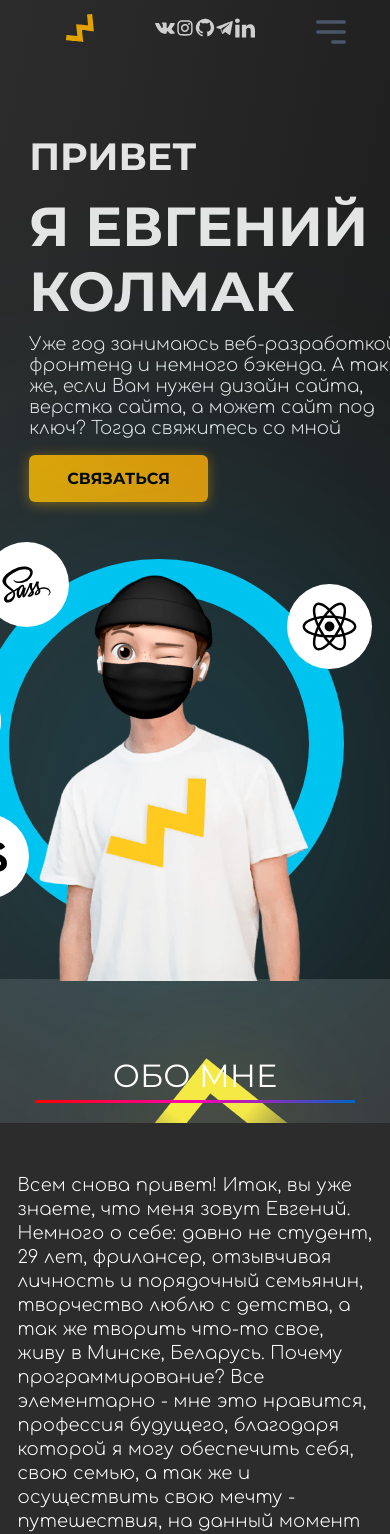
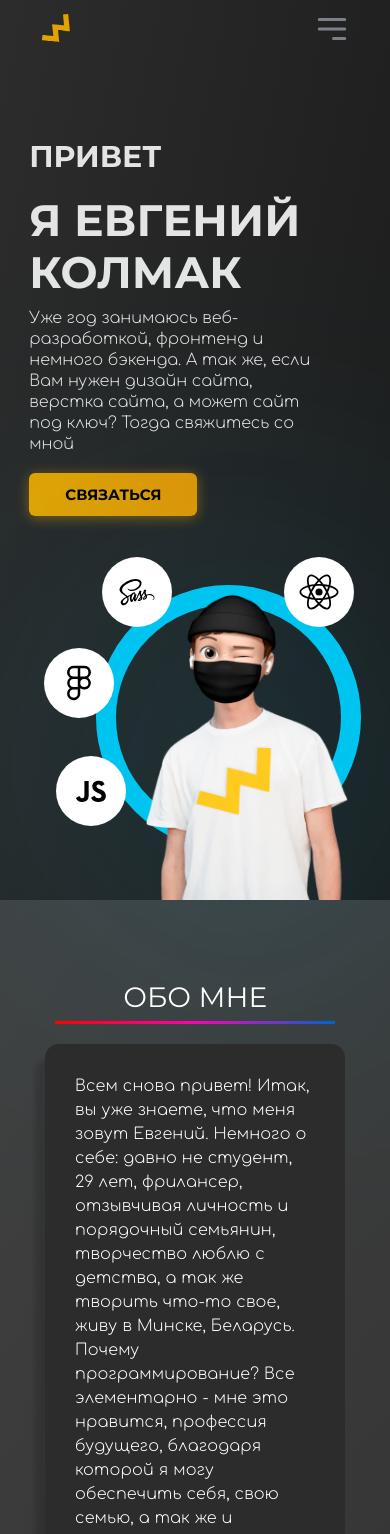
Before and after one commit to evgeniy-kolmak/Webhuman, a React (Create React App) app: page / in a window 390 px wide. Shown: the top 1534 px of the page. Built offline with nearby package versions, Linux system fonts and the light colour scheme.

Commit message:
design responsive

```diff
--- a/src/Contacts/Contacts.jsx
+++ b/src/Contacts/Contacts.jsx
@@ -9,8 +9,8 @@ export default function Contacts() {
         <div className="contacts-wrapper">
           <div className="contact">
             <h3 className="contact-title">Связаться со мной</h3>
-            <span className="call">Позвонить<a className="contact-link" href="tel:+375297413900">+375 (29) 741-39-00</a></span>
-            <span className="write" >Написать на Email:<a className="contact-link" href="mailto:evgeniy.kolmak@gmail.com">evgeniy.kolmak@gmail.com</a></span>
+            <span className="call">Позвонить:<a className="contact-link" href="tel:+375297413900">+375 (29) 741-39-00</a></span>
+            <span className="write" >Написать:<a className="contact-link" href="mailto:evgeniy.kolmak@gmail.com">evgeniy.kolmak@gmail.com</a></span>
           </div>
           <div className="contact-wrapper">
             <Form />
--- a/src/Header/HeaderTop.jsx
+++ b/src/Header/HeaderTop.jsx
@@ -40,7 +40,7 @@ export default function HeaderTop() {
               <use href="/images/sprite.svg#github"></use>
             </svg>
           </a>
-          <a href="https://t.me/evgeniykolmak" target="_blank" >
+          <a className="social-icon" href="https://t.me/evgeniykolmak" target="_blank" >
             <svg className="social-icon">
               <use href="/images/sprite.svg#telegram"></use>
             </svg>
--- a/src/Header/Sidebar/Sidebar.css
+++ b/src/Header/Sidebar/Sidebar.css
@@ -11,6 +11,7 @@
 /* Color/shape of burger icon bars */
 .bm-burger-bars {
   background: #E4E4E4;
+
 }
 
 
@@ -22,7 +23,7 @@
 
 /* Color/shape of close button cross */
 .bm-cross {
-  background: #bdc3c7;
+  background: #c7bdc4;
 }
 
 /*
@@ -40,6 +41,7 @@ Note: Beware of modifying this element as it can break the animations - you shou
   background: linear-gradient(101.56deg, #303030 1.56%, #1d1d1d 95.55%);
   padding: 2.5em 1.5em 0;
   font-size: 1.15em;
+
 }
 
 /* Morph shape necessary with bubble or elastic */
@@ -51,6 +53,9 @@ Note: Beware of modifying this element as it can break the animations - you shou
 .bm-item-list {
   color: #b8b7ad;
   padding: 0.8em;
+  display: flex;
+  justify-content: space-between;
+  flex-direction: column;
 }
 
 /* Individual item */
@@ -67,9 +72,48 @@ Note: Beware of modifying this element as it can break the animations - you shou
 /* Styling of overlay */
 .bm-overlay {
   background: rgba(0, 0, 0, 0.3);
+
 }
 
 
 .bm-item:hover {
   color: #ffffff;
 }
+
+.list-items--sidebar {
+  margin-top: 30px;
+  list-style-type: none;
+  transform: translateY(-70%);
+
+}
+
+.list-item--sidebar {
+  margin-top: 15px;
+}
+
+.menu-title {
+  text-align: right;
+  padding-right: 10px;
+  font-family: 'Montserrat', sans-serif;
+  font-weight: normal;
+  font-size: 35px;
+  line-height: 54px;
+  color: #ffffff;
+  text-transform: uppercase;
+  background:
+    linear-gradient(to right,
+      rgba(255, 0, 0, 1),
+      rgba(255, 0, 180, 1),
+      rgba(0, 100, 200, 1));
+  background-size: 100% 3px, 0 3px;
+  background-position: 100% 100%, 0 100%;
+  background-repeat: no-repeat;
+  width: 123%;
+}
+
+
+.social--sidebar,
+.download-cv--sidebar {
+  visibility: hidden;
+  opacity: 0;
+}
--- a/src/Header/Sidebar/Sidebar.jsx
+++ b/src/Header/Sidebar/Sidebar.jsx
@@ -5,13 +5,41 @@ import './Sidebar.css'
 export default function Sidebar() {
 
   return (
-    <Menu right customBurgerIcon={<img src="/images/menu.svg" />} >
-      <ul className="list-ite">
-        <li className="list-item"><Link activeClass="link" to="home" spy={true} smooth={true} duration={500}>Главная</Link></li>
-        <li className="list-item"><Link activeClass="link" to="about" spy={true} smooth={true} duration={500}>Обо мне</Link></li>
-        <li className="list-item"><Link activeClass="link" to="portfolio" spy={true} smooth={true} duration={500}>Портфолио</Link></li>
-        <li className="list-item"><Link activeClass="link" to="contacts" spy={true} smooth={true} duration={500}>Контакты</Link></li>
+    <Menu right customBurgerIcon={<img src="/images/menu.svg" />} width={270} >
+      <h2 className="menu-title">Меню</h2>
+      <ul className="list-items--sidebar">
+        <li className="list-item--sidebar"><Link activeClass="link--sidebar" to="home" spy={true} smooth={true} duration={500}>Главная</Link></li>
+        <li className="list-item--sidebar"><Link activeClass="link--sidebar" to="about" spy={true} smooth={true} duration={500}>Обо мне</Link></li>
+        <li className="list-item--sidebar"><Link activeClass="link--sidebar" to="portfolio" spy={true} smooth={true} duration={500}>Портфолио</Link></li>
+        <li className="list-item--sidebar"><Link activeClass="link--sidebar" to="contacts" spy={true} smooth={true} duration={500}>Контакты</Link></li>
       </ul>
+      <div className="social--sidebar">
+        <a className="social-link--sidebar" href="https://vk.com/evgeniykolmak" target="_blank" >
+          <svg className="social-icon">
+            <use href="/images/sprite.svg#vk"></use>
+          </svg>
+        </a>
+        <a className="social-link--sidebar" href="https://www.instagram.com/evgeniykolmak/" target="_blank">
+          <svg className="social-icon">
+            <use href="/images/sprite.svg#instagram"></use>
+          </svg>
+        </a>
+        <a className="social-link--sidebar" href="https://github.com/evgeniy-kolmak" target="_blank" >
+          <svg className="social-icon">
+            <use href="/images/sprite.svg#github"></use>
+          </svg>
+        </a>
+        <a className="social-link--sidebar" href="https://t.me/evgeniykolmak" target="_blank" >
+          <svg className="social-icon">
+            <use href="/images/sprite.svg#telegram"></use>
+          </svg>
+        </a>
+        <a className="social-link--sidebar" href="https://www.linkedin.com/in/evgeniy-kolmak-372b43227/" target="_blank">
+          <svg className="social-icon">
+            <use href="/images/sprite.svg#in"></use>
+          </svg>
+        </a>
+      </div>
       <a href="#" className="btn download-cv--sidebar" download>Скачать CV</a>
     </ Menu>
   );
--- a/src/Responsive.css
+++ b/src/Responsive.css
@@ -95,7 +95,8 @@
     top: 670px;
   }
 
-  .section-title {
+  .section-title,
+  .menu-title {
     font-size: 32px;
 
   }
@@ -473,7 +474,16 @@
     max-width: 85%;
   }
 
-
+  .download-cv--sidebar {
+    visibility: visible;
+    color: inherit;
+    text-decoration: none;
+    border: 1px solid #E4E4E4;
+    text-align: center;
+    cursor: pointer;
+    margin: 0;
+    opacity: 1;
+  }
 
   .logo {
     width: 28px;
@@ -531,4 +541,369 @@
 }
 
 
-@media (max-width: 600px) {}
+@media (max-width: 600px) {
+
+  .bm-burger-button {
+    width: 44px;
+    height: 38px;
+  }
+
+  .hero {
+    margin-right: 0;
+  }
+
+  .social {
+    flex-basis: 25%;
+    transform: translateX(-60%);
+  }
+
+  .hello {
+    font-size: 34px;
+  }
+
+  .main-title {
+    font-size: 50px;
+    line-height: 55px;
+  }
+
+  .main-description {
+    font-size: 16px;
+  }
+
+  .main-button {
+    padding: 12px 36px;
+    font-size: 15px;
+  }
+
+  .set-background {
+    border-width: 33px;
+  }
+
+  .sass {
+    top: -15px;
+    right: 270px;
+  }
+
+  .figma {
+    right: 347px;
+  }
+
+  .hero-image {
+    bottom: -83px;
+  }
+
+  .hard-skills {
+    width: 80px;
+    height: 80px;
+  }
+
+  .section-title,
+  .menu-title {
+    font-size: 30px;
+  }
+
+  .set-white {
+    display: none;
+  }
+
+  .about-me-information {
+    font-size: 16px;
+    padding: 30px;
+    width: 420px;
+  }
+
+  .set-blue {
+    border-width: 25px;
+    width: 300px;
+    height: 300px;
+    right: 159px;
+    top: 660px;
+  }
+
+  .set-yellow {
+    border-width: 20px;
+    width: 250px;
+    height: 250px;
+
+  }
+
+  .portfolio {
+    padding: 80px 0;
+  }
+
+  .contact-title {
+    font-size: 27px;
+    margin-bottom: 18px;
+  }
+
+  .call,
+  .write {
+    margin-bottom: 6px;
+    font-size: 15px;
+  }
+
+  .contact-link {
+    font-size: 17px;
+  }
+
+  .input::placeholder {
+    font-size: 14px;
+  }
+
+  .hero-image-contact {
+    margin: 0;
+    top: 46px;
+  }
+
+  .square {
+    border-width: 22px;
+    width: 220px;
+    height: 220px;
+    bottom: 70px;
+    left: 150px;
+  }
+
+  .square::after {
+    border-width: 10px;
+    width: 100px;
+    height: 100px;
+    right: 250px;
+    bottom: -20px;
+  }
+
+  .square::before {
+    border-width: 5px;
+    width: 50px;
+    height: 50px;
+    left: 0;
+    bottom: 265px;
+  }
+
+  .copyright {
+    font-size: 14px;
+  }
+
+}
+
+@media(max-width: 495px) {
+  .social {
+    display: none;
+  }
+
+  .social--sidebar {
+    visibility: visible;
+    opacity: 1;
+    display: flex;
+    align-self: center;
+    transform: translateY(-600%);
+  }
+
+  .social-link--sidebar {
+    margin-right: 10px;
+
+
+  }
+
+  .section-title,
+  .menu-title {
+    font-size: 28px;
+  }
+
+  .logo {
+    transform: translateX(150%);
+  }
+
+  .menu-wrapper {
+    justify-content: start;
+  }
+
+  .bm-burger-button {
+    top: 10px;
+  }
+
+  .hello {
+    font-size: 30px;
+  }
+
+  .main {
+    margin-bottom: 90px;
+  }
+
+  .main-title {
+    font-size: 44px;
+    line-height: 52px;
+  }
+
+  .hero-image {
+    width: 220px;
+    top: 14px;
+  }
+
+  .set-background {
+    border-width: 25px;
+    width: 320px;
+    height: 320px;
+  }
+
+  .sass {
+    top: -5px;
+    right: 255px;
+  }
+
+  .figma {
+    top: 100px;
+    right: 300px;
+  }
+
+  .js {
+    top: 210px;
+    right: 280px;
+  }
+
+  .react {
+    top: -10px;
+    left: 250px;
+  }
+
+  .about-me-information {
+    width: 370px;
+  }
+
+
+  .portfolio-item {
+    flex-basis: 60%;
+    margin: 0 0 30px 0;
+  }
+
+  .portfolio-item:last-child {
+    margin: 0;
+  }
+
+  .btn {
+    font-size: 14px;
+  }
+
+  .portfolio-button {
+    width: 270px;
+
+  }
+
+  .contacts-button {
+    width: 170px;
+  }
+
+  .input {
+    padding: 10px 10px 10px 30px;
+  }
+
+  .square::after {
+    top: 0;
+    right: 240px;
+
+  }
+
+  .footer-logo {
+    width: 24px;
+    margin-right: 10px;
+  }
+
+  .copyright {
+    font-size: 13px;
+  }
+}
+
+@media(max-width: 395px) {
+
+  .main {
+    max-width: 300px;
+    margin-bottom: 80px;
+  }
+
+  .set-background {
+    border-width: 20px;
+    width: 265px;
+    height: 265px;
+  }
+
+  .hero-image {
+    top: -10px;
+  }
+
+  .hard-skills {
+    width: 70px;
+    height: 70px;
+  }
+
+  .sass {
+    top: -28px;
+    right: 189px;
+  }
+
+  .figma {
+    top: 63px;
+    right: 247px;
+  }
+
+  .js {
+    top: 171px;
+    right: 235px;
+  }
+
+  .react {
+    top: -28px;
+    left: 188px;
+  }
+
+  .about-me-information {
+    width: 300px;
+    padding: 30px;
+  }
+
+  .set-yellow,
+  .set-blue {
+    display: none;
+
+  }
+
+  .portfolio-item {
+    flex-basis: 75%;
+  }
+
+  .call,
+  .write {
+    font-size: 14px;
+  }
+
+  .contact-link {
+    font-size: 16px;
+  }
+
+  .contacts-form {
+    max-width: 320px;
+  }
+
+  .square {
+    border-width: 16px;
+    width: 180px;
+    height: 180px;
+    bottom: 70px;
+    left: 130px;
+  }
+
+  .square::after {
+    border-width: 6px;
+    width: 60px;
+    height: 60px;
+    right: 200px;
+    bottom: -20px;
+  }
+
+  .square::before {
+    display: none;
+  }
+
+  .hero-image-contact {
+    width: 320px;
+    top: 40px;
+  }
+}
```
Also changed, not shown: public/images/menu.svg.
